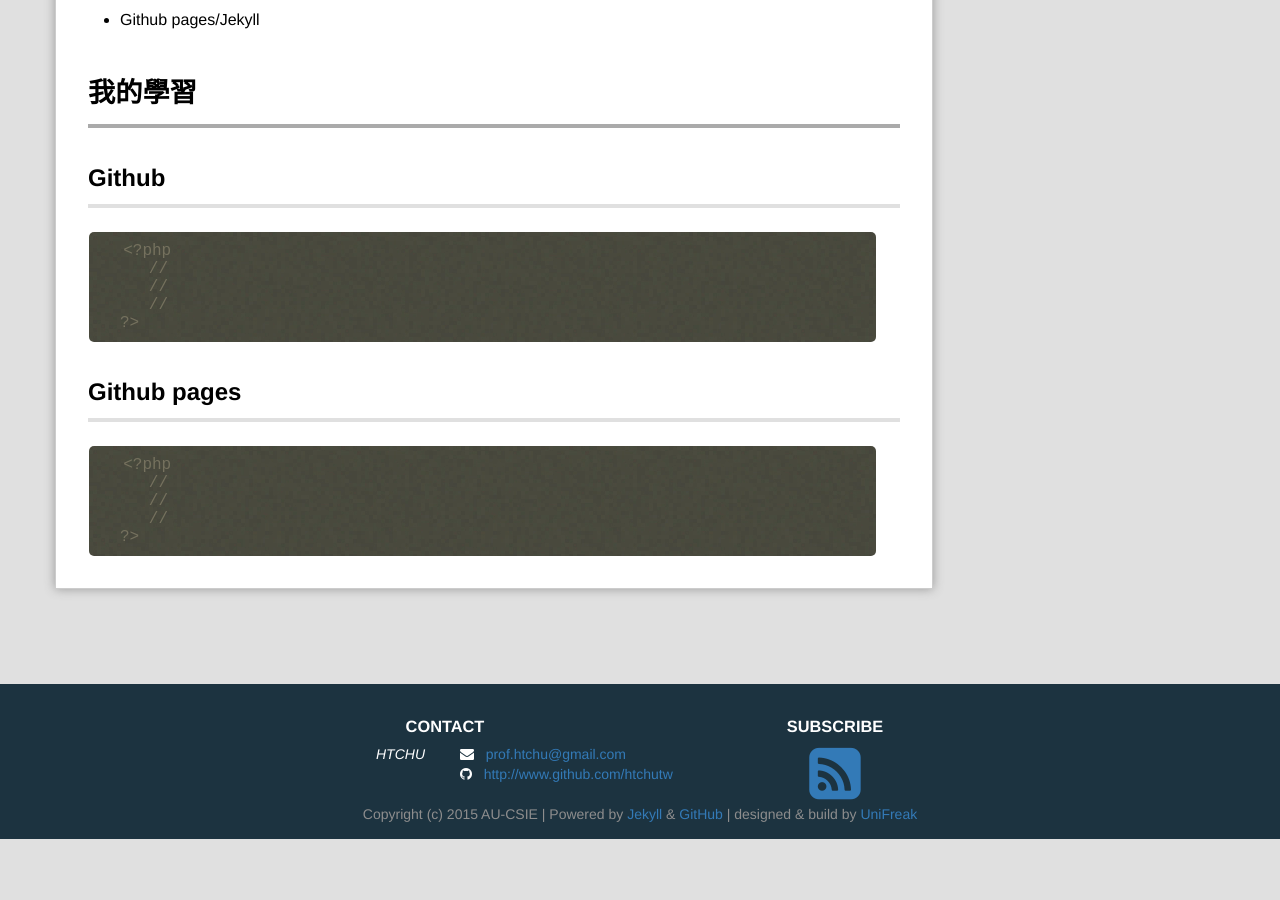
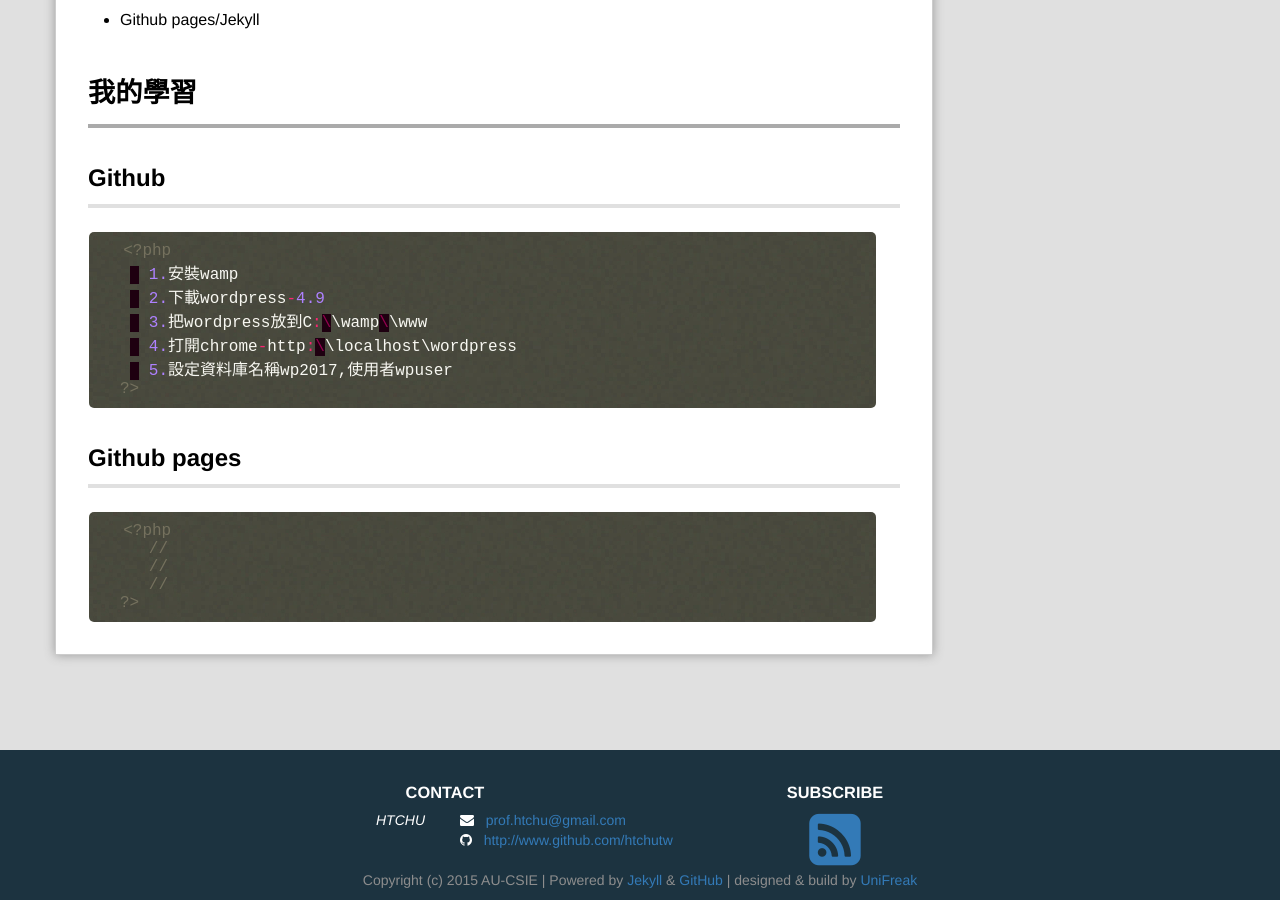
Before and after one commit to jasonchitw/webcourse, a Jekyll site: the page built from _posts/2017-12-20-Class14.md, in a window 1280 px wide and 900 px high, scrolled down 616 px. Built offline with Jekyll 4.4.1, drawn with Linux system fonts in a browser that asks for light colours; Markdown is read by kramdown in place of the engine named in the settings; comment, search, counter and statistics services are not loaded; before the commit the page ends 1455 px from its top, so only the background shows below that.

Commit message:
Update 2017-12-20-Class14.md

````diff
--- a/_posts/2017-12-20-Class14.md
+++ b/_posts/2017-12-20-Class14.md
@@ -21,9 +21,11 @@ github帳號及使用github做blog。。
 
 ```php
 <?php
-   //
-   //
-   //
+   1.安裝wamp
+   2.下載wordpress-4.9
+   3.把wordpress放到C:\\wamp\\www
+   4.打開chrome-http:\\localhost\wordpress
+   5.設定資料庫名稱wp2017,使用者wpuser
 ?>
 ```
 ##Github pages
````
